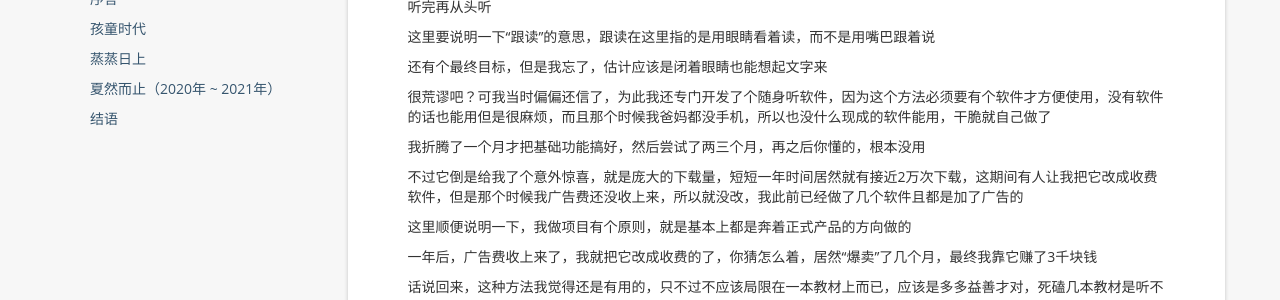
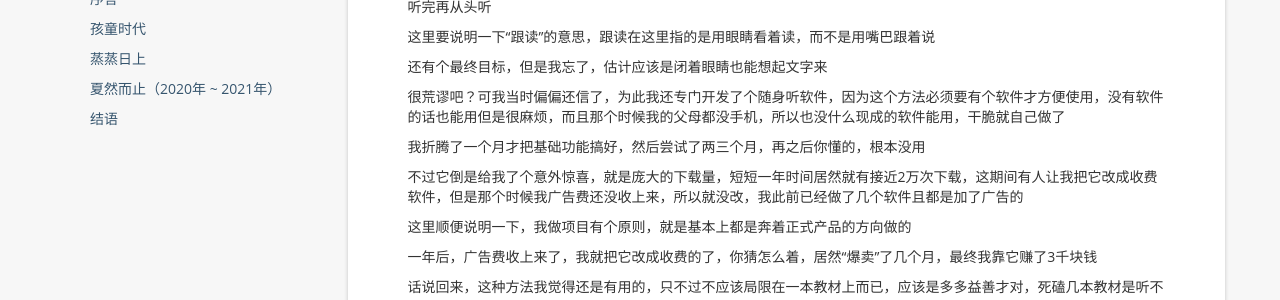
Before and after one commit to kljzndx/My-Blog, a Jekyll site: the page built from _posts/2021-07-07-autobiography.md, in a window 1280 px wide and 900 px high, scrolled down 3958 px. Shown: the part 173-473 px from the top of the window. Built offline with Jekyll 4.4.1, drawn with Linux system fonts in a browser that asks for light colours; nearby versions of some CDN libraries; comment, search, counter and statistics services are not loaded.

Commit message:
修改措辞

```diff
--- a/_posts/2021-07-07-autobiography.md
+++ b/_posts/2021-07-07-autobiography.md
@@ -149,7 +149,7 @@ tags: [自传]
 
 还有个最终目标，但是我忘了，估计应该是闭着眼睛也能想起文字来
 
-很荒谬吧？可我当时偏偏还信了，为此我还专门开发了个随身听软件，因为这个方法必须要有个软件才方便使用，没有软件的话也能用但是很麻烦，而且那个时候我爸妈都没手机，所以也没什么现成的软件能用，干脆就自己做了
+很荒谬吧？可我当时偏偏还信了，为此我还专门开发了个随身听软件，因为这个方法必须要有个软件才方便使用，没有软件的话也能用但是很麻烦，而且那个时候我的父母都没手机，所以也没什么现成的软件能用，干脆就自己做了
 
 我折腾了一个月才把基础功能搞好，然后尝试了两三个月，再之后你懂的，根本没用
 
```
